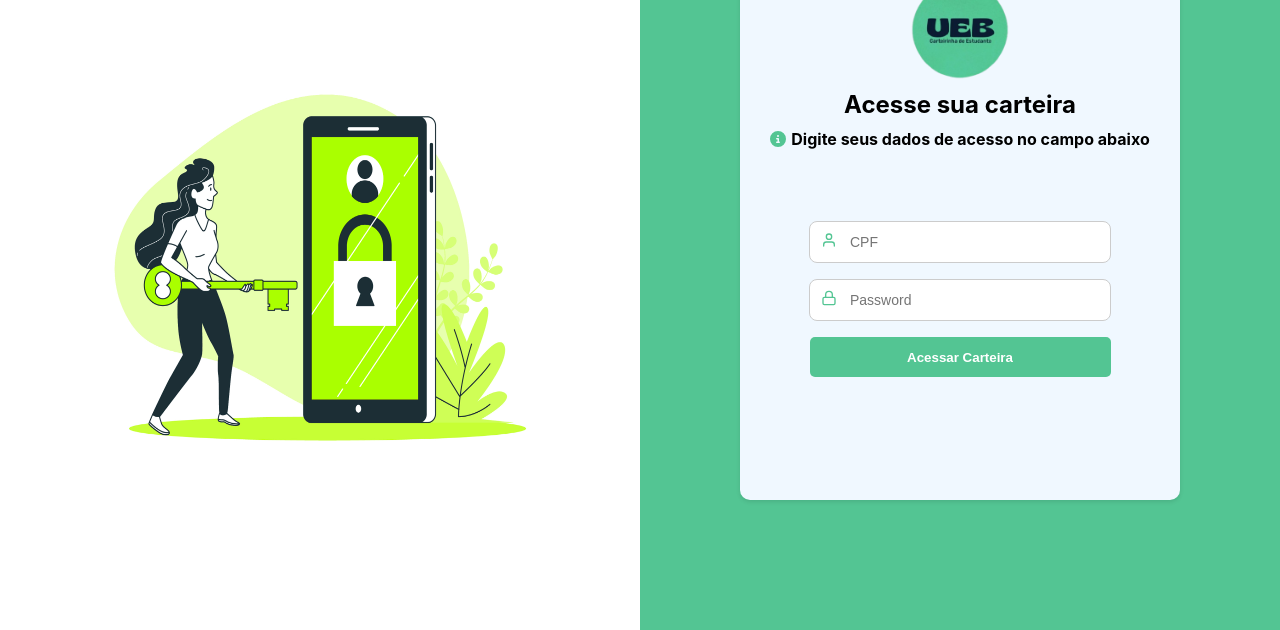
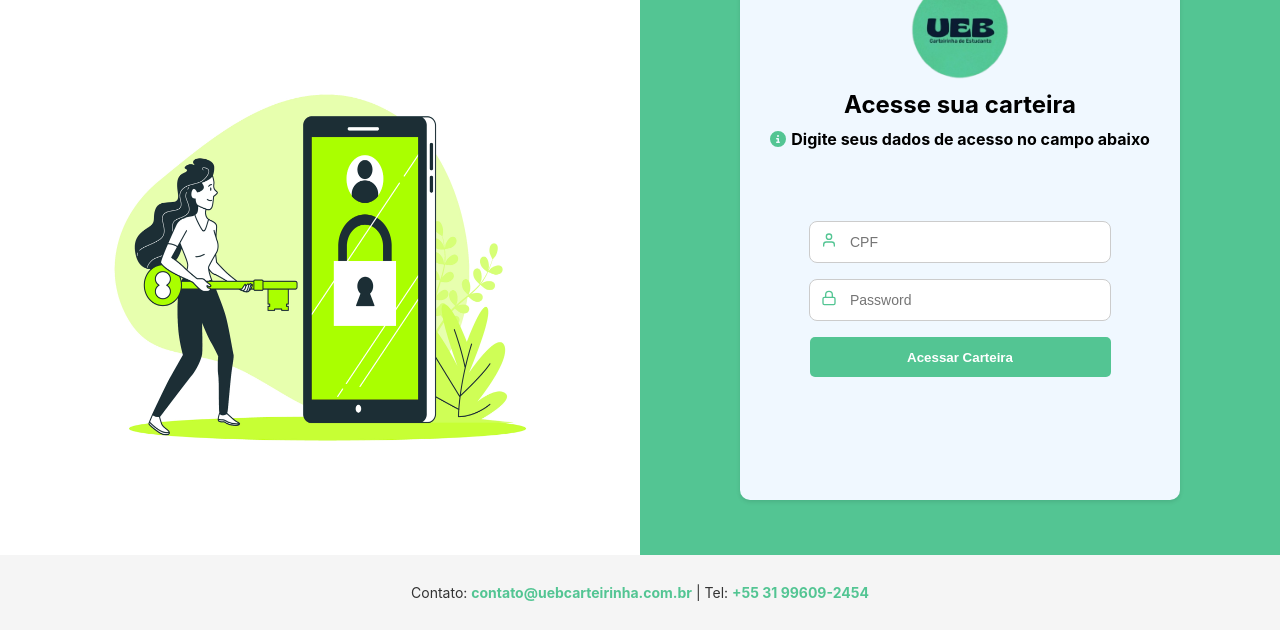
Before and after one commit to DouglasANS/validadoruebdne, a React app: page / in a window 1280 px wide. Shown: the part 170-800 px from the top of the page. Built offline with nearby package versions, Linux system fonts and the light colour scheme.

Commit message:
footer na main

```diff
--- a/src/Page/ValidarMinhaCarteira/Login.css
+++ b/src/Page/ValidarMinhaCarteira/Login.css
@@ -1,37 +1,41 @@
-.container{
+/* Container principal */
+.container {
   display: flex;
   flex-direction: column;
+  min-height: 100vh; /* Garante que ocupe toda a altura da tela */
 }
 
-.left-panel{
+/* Painel esquerdo */
+.left-panel {
   width: 100%;
-  height: 100%;
+  flex: 1; /* Ocupa espaço disponível */
   background-color: #fff;
   display: flex;
   justify-content: center;
   align-items: center;
 }
 
-.right-panel{
+/* Painel direito */
+.right-panel {
   width: 100%;
-  height: 100vh;
+  flex: 1;
   background-color: #53C593;
   display: flex;
   justify-content: center;
   align-items: center;
 }
 
-.contentCardlogin{
+/* Card do login */
+.contentCardlogin {
   width: 400px;
   height: 500px;
   border-radius: 10px;
   background-color: aliceblue;
   padding: 20px;
   box-shadow: 0px 2px 4px rgba(0, 0, 0, 0.1);
-
 }
 
-.contentCardlogin h2{
+.contentCardlogin h2 {
   text-align: center;
   margin-top: 10px;
 }
@@ -56,8 +60,7 @@
   border: 1px solid #ccc;
   border-radius: 8px;
   font-size: 14px;
-  outline: none
-
+  outline: none;
 }
 
 .input-group .icon {
@@ -68,7 +71,7 @@
   color: #53C593;
 }
 
-.input-group input:focus{
+.input-group input:focus {
   border-color: #53C593;
   background-color: transparent;
   transform: scale(1.01);
@@ -82,46 +85,75 @@
   cursor: pointer;
   border: none;
   color: white;
-  transition: all 0.3s ease; /* Transição suave para o hover */
+  transition: all 0.3s ease;
 }
 
 .contentCardlogin button:hover {
-  background-color: #53C593; /* Cor ligeiramente mais escura no hover */
-  transform: scale(1.03); /* Aumenta o botão levemente */
-  box-shadow: 0px 4px 8px rgba(0, 0, 0, 0.2); /* Adiciona uma sombra leve */
+  background-color: #53C593;
+  transform: scale(1.03);
+  box-shadow: 0px 4px 8px rgba(0, 0, 0, 0.2);
 }
-.contentCardlogin img{
+
+.contentCardlogin img {
   text-align: center;
 }
 
 .text-gradient {
   background: linear-gradient(90deg, #53C593, #3E1944);
-  background-clip: text; /* Apenas o texto pega o gradiente */
-  -webkit-text-fill-color: transparent; /* Torna o preenchimento do texto transparente */
+  background-clip: text;
+  -webkit-text-fill-color: transparent;
   font-size: 50px;
   font-weight: bold;
 }
 
-.imagemlogin2{
+.imagemlogin2 {
   width: 300px;
   height: 350px;
 }
 
+/* Layout responsivo */
 @media (min-width: 937px) {
-  .imagemlogin2{
+  .imagemlogin2 {
     width: 500px;
     height: 550px;
   }
-  .container{
+
+  .container {
     display: flex;
     flex-direction: row;
   }
+
   .right-panel {
       width: 50%;
       height: 100vh;
   }
-  .left-panel{
+
+  .left-panel {
     width: 50%;
     height: 100vh;
   }
 }
+
+/* Footer fixo sempre visível */
+.footer-login {
+  position: fixed;
+  bottom: 0;
+  left: 0;
+  width: 100%;
+  text-align: center;
+  padding: 15px 0;
+  background-color: #f5f5f5;
+  color: #333;
+  font-size: 14px;
+  z-index: 1000; /* Sempre acima do conteúdo */
+}
+
+.footer-login a {
+  color: #53C593;
+  text-decoration: none;
+  font-weight: bold;
+}
+
+.footer-login a:hover {
+  text-decoration: underline;
+}
--- a/src/Page/ValidarMinhaCarteira/index.js
+++ b/src/Page/ValidarMinhaCarteira/index.js
@@ -25,9 +25,9 @@ const Login = () => {
     const expirationTime = 1 /* new Date(new Date().getTime() + 15 * 1000); */
 
     const handleLogin = () => {
-        LoginUserMinhaCarteira({cpf,senha: password}).then(resp=>{
+        LoginUserMinhaCarteira({ cpf, senha: password }).then(resp => {
             console.log(resp)
-            if(resp?.data?.status == true){
+            if (resp?.data?.status == true) {
                 getImagemByUserId({ id: resp?.data?.estudante_id }).then(res => {
 
                     setCurrentUser({ ...resp?.data, imagem: res.data.imagem })
@@ -37,7 +37,7 @@ const Login = () => {
                     navigate('/visualizaminhacarteira')
                 })
 
-            }else{
+            } else {
                 notify('Usuário inválido!')
             }
         })
@@ -52,8 +52,9 @@ const Login = () => {
 
 
     return (
+        <>
             <div className="container">
-            <motion.div
+                <div
                     className="left-panel"
                     initial={{ opacity: 0, x: -50 }}
                     animate={{ opacity: 1, x: 0 }}
@@ -63,12 +64,12 @@ const Login = () => {
 
                         <h2 className='text-gradient'>Bem vindo de volta!</h2>
                         <h3>Informe seus dados e valide a sua carteira DNE</h3>
-                    <img className='imagemlogin2' src={loginimg}  />
+                        <img className='imagemlogin2' src={loginimg} />
                     </div>
                     {/* <button className="button-outline">Sign In</button> */}
-            </motion.div>
+                </div>
 
-            <motion.div
+                <div
                     className="right-panel"
                     initial={{ opacity: 0, x: 50 }}
                     animate={{ opacity: 1, x: 0 }}
@@ -93,9 +94,9 @@ const Login = () => {
                                     placeholder="CPF"
                                     value={cpf}
                                     onChange={handleCpfChange}
-                                onKeyDown={(e)=>{
+                                    onKeyDown={(e) => {
                                         console.log('teset')
-                                    if(e.key == 'Enter'){
+                                        if (e.key == 'Enter') {
                                             e.preventDefault()
                                             handleLogin()
                                         }
@@ -111,9 +112,9 @@ const Login = () => {
                                     placeholder="Password"
                                     value={password}
                                     onChange={(e) => setPassword(e.target.value)}
-                                onKeyDown={(e)=>{
+                                    onKeyDown={(e) => {
                                         console.log('1222', e.key)
-                                    if(e.key == 'Enter'){
+                                        if (e.key == 'Enter') {
                                             e.preventDefault()
                                             handleLogin()
                                         }
@@ -123,8 +124,13 @@ const Login = () => {
                             <button onClick={handleLogin} type="submit" className="button"><b>Acessar Carteira</b></button>
                         </div>
                     </div>
-            </motion.div>
                 </div>
+            </div>
+
+            <footer className="footer-login">
+                <p>Contato: <a href="mailto:contato@uebcarteirinha.com.br">contato@uebcarteirinha.com.br</a> | Tel: <a href="tel:+5531996092454">+55 31 99609-2454</a></p>
+            </footer>
+        </>
     );
 };
 
```
Also changed, not shown: build/asset-manifest.json, build/index.html, build/static/media/carteira1.1106bbb17d23f17bdcf2.jpg (deleted), build/static/media/carteira2.716c31803d5b931317e1.jpg (deleted), build/static/media/carteira2back.7533e222dd87888c86f5.jpg (deleted), build/static/media/dne.f34ced27b231ae3cbb86.png (deleted). Lines whose indentation alone changed are shown as unchanged.
